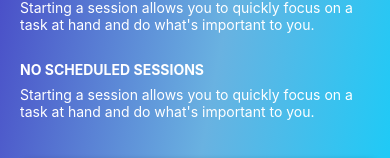
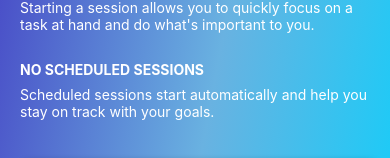
Before and after one commit to amehmeto/TiedSiren, a React Native app: screen / in a window 390 px wide. Shown: the part 210-368 px from the top of the page. Built offline with nearby package versions, Linux system fonts and the light colour scheme.

Commit message:
feat(HomeScreen): handling both active and scheduled sessions

```diff
--- a/src/react-view/screens/Home/HomeScreen/HomeScreen.tsx
+++ b/src/react-view/screens/Home/HomeScreen/HomeScreen.tsx
@@ -28,11 +28,6 @@ export function HomeScreen({ navigation }: Readonly<HomeScreenProps>) {
     ReturnType<typeof selectHomeViewModel>
   >((rootState) => selectHomeViewModel(rootState, dateProvider))
 
-  console.log(viewModel)
-  console.log('NOW Date', new Date())
-  console.log('NOW toISOString', new Date().toISOString())
-  console.log('NOW toLocaleString', new Date().toLocaleString())
-
   const [activeSessionsNode, scheduledSessionsNode]: ReactNode[] = (() => {
     switch (viewModel.type) {
       case HomeViewModel.WithoutActiveNorScheduledSessions:
@@ -48,6 +43,11 @@ export function HomeScreen({ navigation }: Readonly<HomeScreenProps>) {
       case HomeViewModel.WithoutActiveWithScheduledSessions:
         return [
           <NoSessionBoard sessions={viewModel.activeSessions} />,
+          <SessionsBoard sessions={viewModel.scheduledSessions} />,
+        ]
+      case HomeViewModel.WithActiveAndScheduledSessions:
+        return [
+          <SessionsBoard sessions={viewModel.activeSessions} />,
           <SessionsBoard sessions={viewModel.scheduledSessions} />,
         ]
       default:
--- a/src/react-view/screens/Home/HomeScreen/home-view-model.types.ts
+++ b/src/react-view/screens/Home/HomeScreen/home-view-model.types.ts
@@ -20,16 +20,28 @@ export enum Greetings {
   GoodNight = 'Good Night',
 }
 
+export enum SessionBoardTitle {
+  NO_ACTIVE_SESSIONS = 'NO ACTIVE SESSIONS',
+  NO_SCHEDULED_SESSIONS = 'NO SCHEDULED SESSIONS',
+  ACTIVE_SESSIONS = 'ACTIVE SESSIONS',
+  SCHEDULED_SESSIONS = 'SCHEDULED SESSIONS',
+}
+
+export enum SessionBoardMessage {
+  NO_ACTIVE_SESSIONS = "Starting a session allows you to quickly focus on a task at hand and do what's important to you.",
+  NO_SCHEDULED_SESSIONS = 'Scheduled sessions start automatically and help you stay on track with your goals.',
+}
+
 export type WithoutActiveNorScheduledSessions = {
   type: HomeViewModel.WithoutActiveNorScheduledSessions
   greetings: Greetings
   activeSessions: {
-    title: 'NO ACTIVE SESSIONS'
-    message: "Starting a session allows you to quickly focus on a task at hand and do what's important to you."
+    title: SessionBoardTitle.NO_ACTIVE_SESSIONS
+    message: SessionBoardMessage.NO_ACTIVE_SESSIONS
   }
   scheduledSessions: {
-    title: 'NO SCHEDULED SESSIONS'
-    message: "Starting a session allows you to quickly focus on a task at hand and do what's important to you."
+    title: SessionBoardTitle.NO_SCHEDULED_SESSIONS
+    message: SessionBoardMessage.NO_SCHEDULED_SESSIONS
   }
 }
 
@@ -37,12 +49,12 @@ export type WithActiveWithoutScheduledSessions = {
   type: HomeViewModel.WithActiveWithoutScheduledSessions
   greetings: Greetings
   activeSessions: {
-    title: 'ACTIVE SESSIONS'
+    title: SessionBoardTitle.ACTIVE_SESSIONS
     blockSessions: ViewModelBlockSession[]
   }
   scheduledSessions: {
-    title: 'NO SCHEDULED SESSIONS'
-    message: "Starting a session allows you to quickly focus on a task at hand and do what's important to you."
+    title: SessionBoardTitle.NO_SCHEDULED_SESSIONS
+    message: SessionBoardMessage.NO_SCHEDULED_SESSIONS
   }
 }
 
@@ -50,11 +62,24 @@ export type WithoutActiveWithScheduledSessions = {
   type: HomeViewModel.WithoutActiveWithScheduledSessions
   greetings: Greetings
   activeSessions: {
-    title: 'NO ACTIVE SESSIONS'
-    message: "Starting a session allows you to quickly focus on a task at hand and do what's important to you."
+    title: SessionBoardTitle.NO_ACTIVE_SESSIONS
+    message: SessionBoardMessage.NO_ACTIVE_SESSIONS
   }
   scheduledSessions: {
-    title: 'SCHEDULED SESSIONS'
+    title: SessionBoardTitle.SCHEDULED_SESSIONS
+    blockSessions: ViewModelBlockSession[]
+  }
+}
+
+export type WithActiveAndScheduledSessions = {
+  type: HomeViewModel.WithActiveAndScheduledSessions
+  greetings: Greetings
+  activeSessions: {
+    title: SessionBoardTitle.ACTIVE_SESSIONS
+    blockSessions: ViewModelBlockSession[]
+  }
+  scheduledSessions: {
+    title: SessionBoardTitle.SCHEDULED_SESSIONS
     blockSessions: ViewModelBlockSession[]
   }
 }
@@ -63,3 +88,4 @@ export type HomeViewModelType =
   | WithoutActiveNorScheduledSessions
   | WithActiveWithoutScheduledSessions
   | WithoutActiveWithScheduledSessions
+  | WithActiveAndScheduledSessions
--- a/src/react-view/screens/Home/HomeScreen/home.view-model.ts
+++ b/src/react-view/screens/Home/HomeScreen/home.view-model.ts
@@ -3,12 +3,14 @@ import {
   BlockSession,
   blockSessionAdapter,
 } from '../../../../core/block-session/block.session.ts'
-import { formatDistance, isAfter, isBefore } from 'date-fns'
+import { formatDistance, isBefore } from 'date-fns'
 import { createSelector } from '@reduxjs/toolkit'
 import {
   Greetings,
   HomeViewModel,
   HomeViewModelType,
+  SessionBoardMessage,
+  SessionBoardTitle,
 } from './home-view-model.types.ts'
 import { DateProvider } from '../../../../infra/date-provider/port.date-provider.ts'
 
@@ -21,8 +23,8 @@ function greetUser(now: Date) {
   return Greetings.GoodNight
 }
 
-function generateTimeline(now: Date, start: Date, end: Date) {
-  return isAfter(now, start)
+function generateTimeInfo(now: Date, start: Date, end: Date) {
+  return isActive(now, start, end)
     ? 'Ends ' +
         formatDistance(end, now, {
           addSuffix: true,
@@ -48,7 +50,7 @@ function formatToViewModel(blockSessions: BlockSession[], now: Date) {
     const start = recoverDate(now, session.start)
     const end = recoverDate(now, session.end)
 
-    const timeline = generateTimeline(now, start, end)
+    const timeline = generateTimeInfo(now, start, end)
 
     return {
       id: session.id,
@@ -61,7 +63,7 @@ function formatToViewModel(blockSessions: BlockSession[], now: Date) {
 }
 
 function isActive(now: Date, start: Date, end: Date) {
-  return isAfter(now, start) && isBefore(now, end)
+  return !isBefore(now, start) && isBefore(now, end)
 }
 
 export const selectHomeViewModel = createSelector(
@@ -77,15 +79,13 @@ export const selectHomeViewModel = createSelector(
     const greetings = greetUser(dateProvider.getNow())
 
     const NO_ACTIVE_SESSION = {
-      title: 'NO ACTIVE SESSIONS' as const,
-      message:
-        "Starting a session allows you to quickly focus on a task at hand and do what's important to you." as const,
+      title: SessionBoardTitle.NO_ACTIVE_SESSIONS as const,
+      message: SessionBoardMessage.NO_ACTIVE_SESSIONS as const,
     }
 
     const NO_SCHEDULED_SESSION = {
-      title: 'NO SCHEDULED SESSIONS' as const,
-      message:
-        "Starting a session allows you to quickly focus on a task at hand and do what's important to you." as const,
+      title: SessionBoardTitle.NO_SCHEDULED_SESSIONS as const,
+      message: SessionBoardMessage.NO_SCHEDULED_SESSIONS as const,
     }
 
     if (!blockSessions.length)
@@ -124,19 +124,33 @@ export const selectHomeViewModel = createSelector(
         greetings,
         activeSessions: NO_ACTIVE_SESSION,
         scheduledSessions: {
-          title: 'SCHEDULED SESSIONS',
+          title: SessionBoardTitle.SCHEDULED_SESSIONS,
           blockSessions: formattedScheduledSessions,
         },
       }
 
+    if (!scheduledSessions.length)
+      return {
+        type: HomeViewModel.WithActiveWithoutScheduledSessions,
+        greetings,
+        activeSessions: {
+          title: SessionBoardTitle.ACTIVE_SESSIONS,
+          blockSessions: formattedActiveSessions,
+        },
+        scheduledSessions: NO_SCHEDULED_SESSION,
+      }
+
     return {
-      type: HomeViewModel.WithActiveWithoutScheduledSessions,
+      type: HomeViewModel.WithActiveAndScheduledSessions,
       greetings,
       activeSessions: {
-        title: 'ACTIVE SESSIONS',
+        title: SessionBoardTitle.ACTIVE_SESSIONS as const,
         blockSessions: formattedActiveSessions,
       },
-      scheduledSessions: NO_SCHEDULED_SESSION,
+      scheduledSessions: {
+        title: SessionBoardTitle.SCHEDULED_SESSIONS as const,
+        blockSessions: formattedScheduledSessions,
+      },
     }
   },
 )
```
Also changed, not shown: 1 other file (tests, documents, lock files or other folders).
